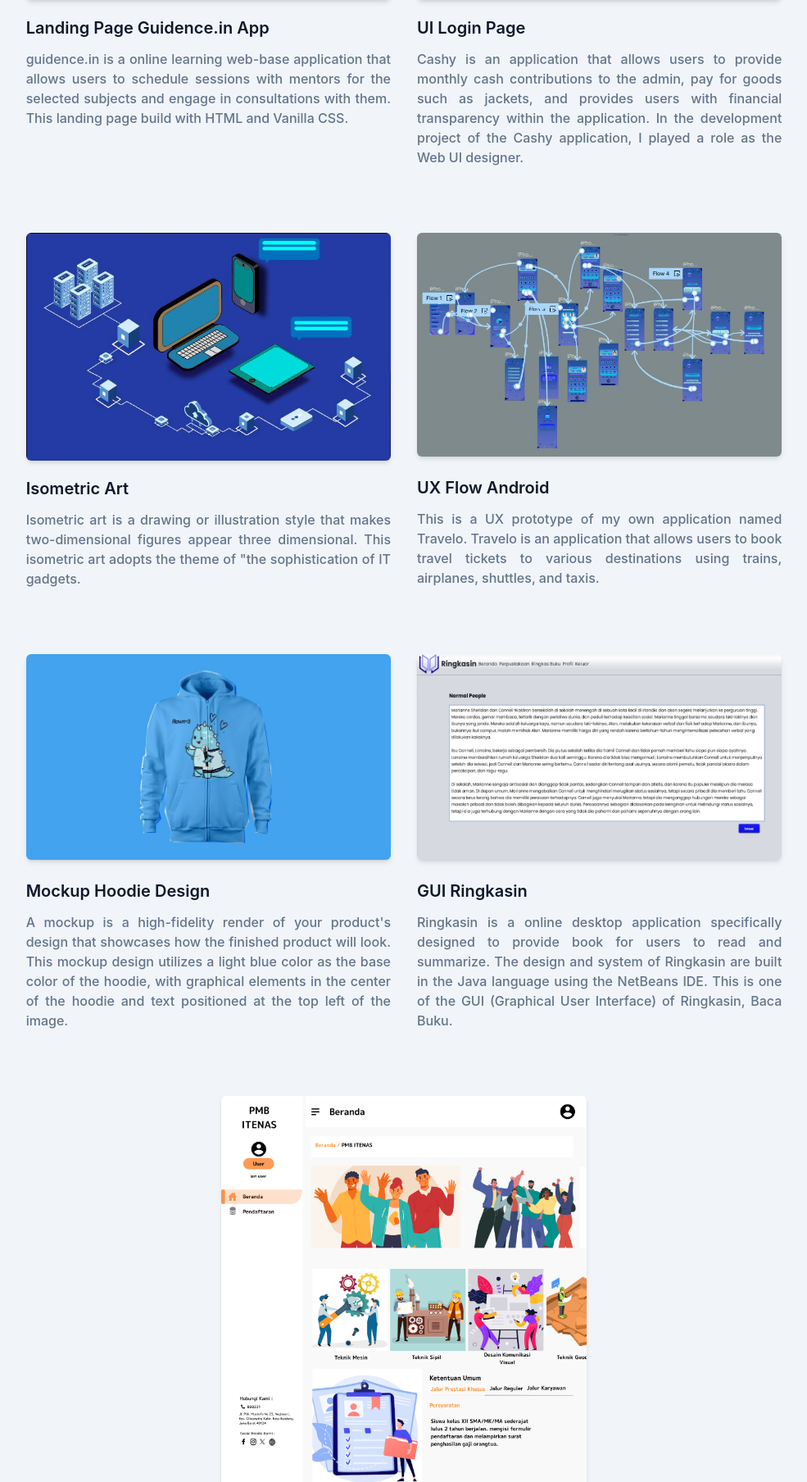
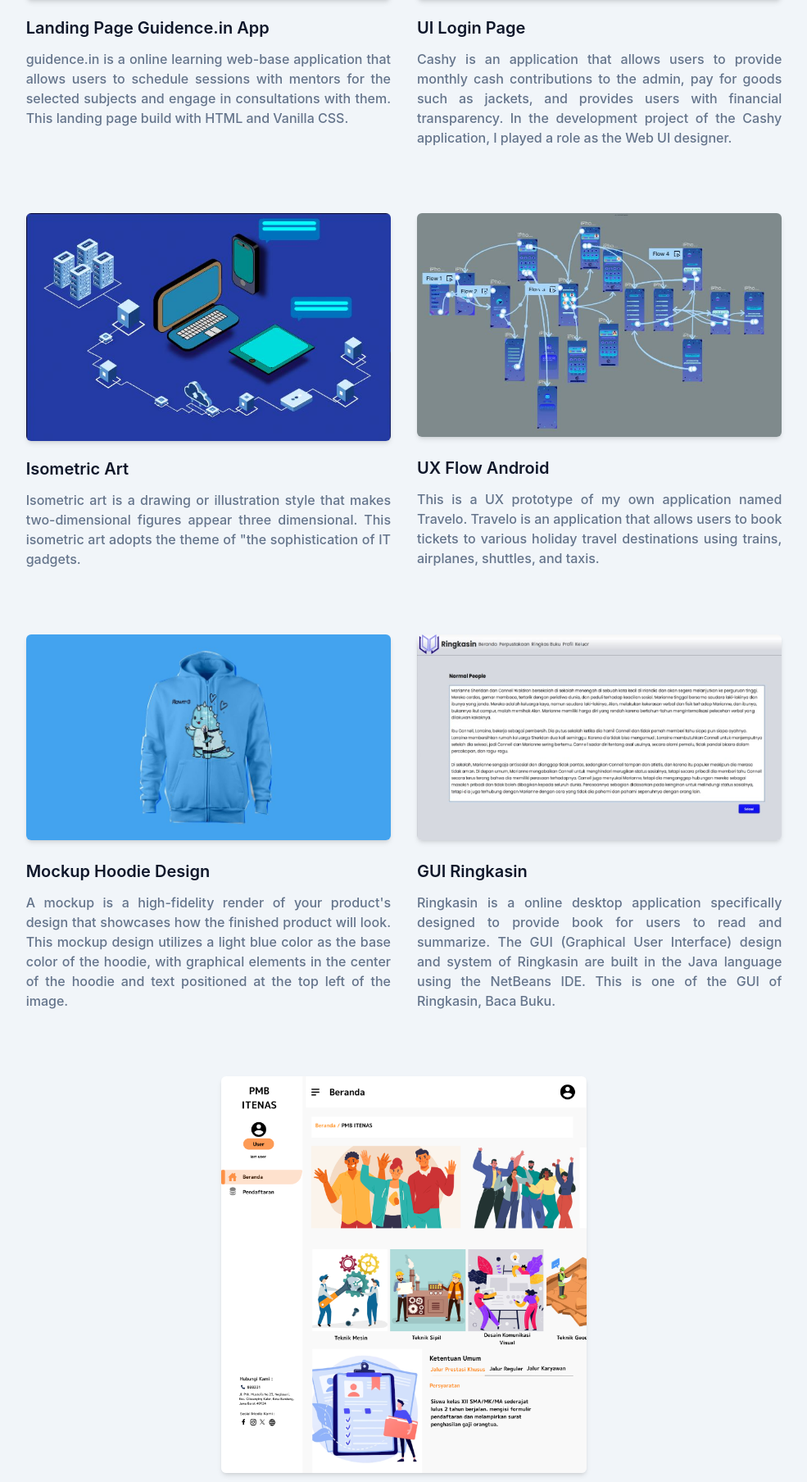
Before and after one commit to Fawwazbeebbop/portfolio-tailwind-css, a website: page index.html in a window 1280 px wide. Shown: the part 2038-3846 px from the top of the page at 82% size, without its empty margins (147-1132 px from the left). Drawn offline with Linux system fonts and the light colour scheme.

Commit message:
update portfolio

```diff
--- a/index.html
+++ b/index.html
@@ -237,8 +237,7 @@
                         <img src="dist/img/login cheva.png" alt="login page" width="w-full">
                     </div>
                     <h3 class="font-semibold text-xl text-dark mt-5 mb-3 dark:text-white"> UI Login Page</h3>
-                    <p class="font-medium text-base text-secondary text-justify dark:text-slate-400">Cashy is an application that allows users to provide monthly cash contributions to the admin, pay for goods such as jackets, and provides users with financial transparency within the application.
-                         In the development project of the Cashy application, I played a role as the Web UI designer.</p>
+                    <p class="font-medium text-base text-secondary text-justify dark:text-slate-400">Cashy is an application that allows users to provide monthly cash contributions to the admin, pay for goods such as jackets, and provides users with financial transparency. In the development project of the Cashy application, I played a role as the Web UI designer.</p>
                 </div>
 
                 <div class="mb-12 p-4 md:w-1/2">
@@ -255,7 +254,7 @@
                         <img src="dist/img/ux.jpg" alt="ux andro" width="w-full">
                     </div>
                     <h3 class="font-semibold text-xl text-dark mt-6 mb-3 dark:text-white">UX Flow Android</h3>
-                    <p class="font-medium text-base text-secondary text-justify dark:text-slate-400">This is a UX prototype of my own application named Travelo. Travelo is an application that allows users to book travel tickets to various destinations using trains, airplanes, shuttles, and taxis.</p>
+                    <p class="font-medium text-base text-secondary text-justify dark:text-slate-400">This is a UX prototype of my own application named Travelo. Travelo is an application that allows users to book tickets to various holiday travel destinations using trains, airplanes, shuttles, and taxis.</p>
                 </div>
                 <div class="mb-12 p-4 md:w-1/2">
                     <div class="rounded-md shadow-md overflow-hidden">
@@ -271,15 +270,15 @@
                         <img src="dist/img/pbo.jpg" alt="Ringkasin" width="w-full">
                     </div>
                     <h3 class="font-semibold text-xl text-dark mt-6 mb-3  dark:text-white">GUI Ringkasin</h3>
-                    <p class="font-medium text-base text-secondary text-justify dark:text-slate-400"> Ringkasin is a online desktop application specifically designed to provide book for users to read and summarize. The design and system of Ringkasin are built in the Java language using the NetBeans IDE.
-                        This is one of the GUI (Graphical User Interface) of Ringkasin, Baca Buku.</p>
+                    <p class="font-medium text-base text-secondary text-justify dark:text-slate-400"> Ringkasin is a online desktop application specifically designed to provide book for users to read and summarize. The GUI (Graphical User Interface) design and system of Ringkasin are built in the Java language using the NetBeans IDE.
+                        This is one of the GUI of Ringkasin, Baca Buku.</p>
                 </div>
                 <div class="mb-12 p-4 md:w-1/2">
                     <div class="rounded-md shadow-md overflow-hidden">
                         <img src="dist/img/dashboardEnroll.png" alt="UI Dashboard" width="w-full">
                     </div>
                     <h3 class="font-semibold text-xl text-dark mt-6 mb-3 dark:text-white">UI Dashboard</h3>
-                    <p class="font-medium text-base text-secondary text-justify dark:text-slate-400">This UI dashboard is a dashboard of the Enrollify application. Enrollify is a web-based application for new student admissions that aims to facilitate the user's registration process at ITENAS Bandung.
+                    <p class="font-medium text-base text-secondary text-justify dark:text-slate-400">This UI dashboard is a dashboard of the Enrollify application. Enrollify (Enroll and Simplify) is a web-based application for new student admissions that aims to facilitate the user's registration process at ITENAS Bandung.
                     </p>
                 </div>
             </div>
```
Also changed, not shown: dist/js/script.js, src/output.css.
